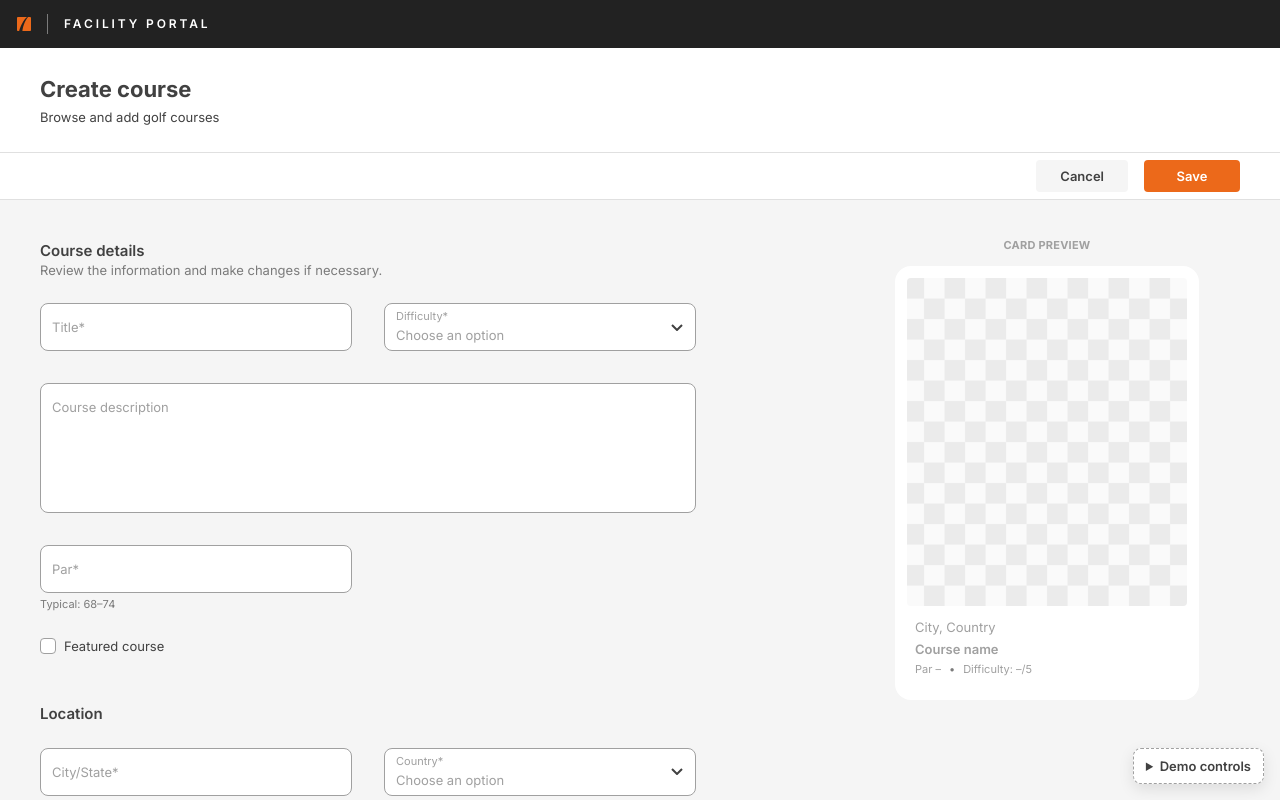
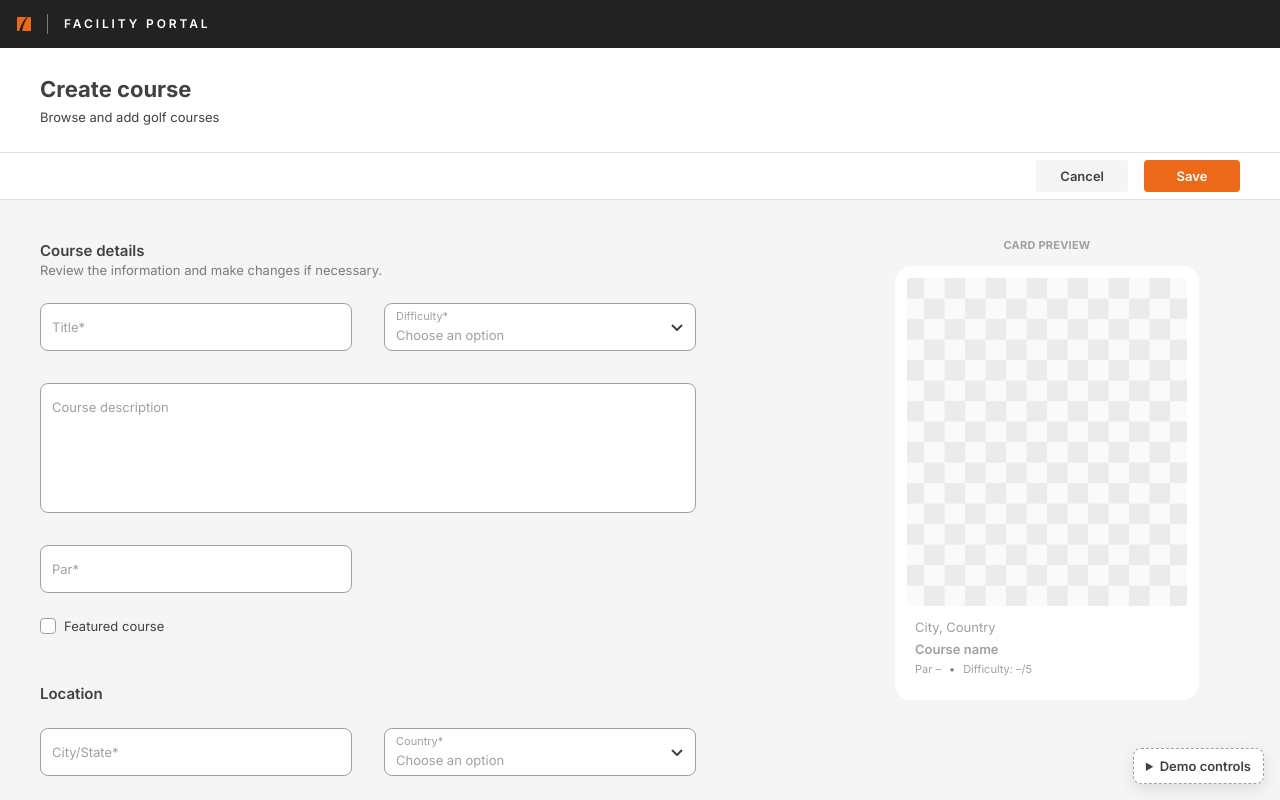
Before and after one commit to dannywp/course-manager, a React (Vite) app: page /courses/new in a window 1280 px wide. Shown: the top 800 px of the page. Built offline with nearby package versions, Linux system fonts and the light colour scheme.

Commit message:
fix(form): remove the par hint, which isn't in Figma

```diff
--- a/src/components/course-form.tsx
+++ b/src/components/course-form.tsx
@@ -73,7 +73,7 @@ export function CourseFormSkeleton() {
               <FieldSkeleton />
               <FieldSkeleton />
               <FieldSkeleton tall className={styles.wide} />
-              <FieldSkeleton withHint />
+              <FieldSkeleton />
             </div>
             <CheckboxSkeleton />
           </section>
@@ -179,7 +179,6 @@ export function CourseForm({ course, saveFailed, onSubmit }: CourseFormProps) {
                 label="Par*"
                 inputMode="numeric"
                 required
-                hint="Typical: 68–74"
                 error={errors.par?.message}
                 {...register('par', { valueAsNumber: true })}
               />
--- a/src/components/form-fields.module.css
+++ b/src/components/form-fields.module.css
@@ -139,17 +139,9 @@
   background: var(--color-white);
 }
 
-.hint,
 .error {
   margin-top: var(--space-4);
   font: var(--font-label);
-}
-
-.hint {
-  color: var(--color-dark-gray);
-}
-
-.error {
   color: var(--color-text);
 }
 
--- a/src/components/form-fields.tsx
+++ b/src/components/form-fields.tsx
@@ -4,7 +4,6 @@ import styles from './form-fields.module.css'
 type FieldProps = {
   label: string
   error?: string
-  hint?: string
   className?: string
 }
 
@@ -17,23 +16,21 @@ type ControlProps = {
 function Field({
   label,
   error,
-  hint,
   className = '',
   children,
 }: FieldProps & { children: (control: ControlProps) => ReactNode }) {
   const id = useId()
-  const messageId = useId()
-  const message = error ?? hint
+  const errorId = useId()
 
   return (
     <div className={`${styles.field} ${className}`}>
-      {children({ id, 'aria-invalid': error !== undefined, 'aria-describedby': message ? messageId : undefined })}
+      {children({ id, 'aria-invalid': error !== undefined, 'aria-describedby': error ? errorId : undefined })}
       <label htmlFor={id} className={styles.label}>
         {label}
       </label>
-      {message && (
-        <p id={messageId} className={error ? styles.error : styles.hint}>
-          {message}
+      {error && (
+        <p id={errorId} className={styles.error}>
+          {error}
         </p>
       )}
     </div>
@@ -43,11 +40,10 @@ function Field({
 export function TextField({
   label,
   error,
-  hint,
   ...input
 }: Omit<FieldProps, 'className'> & Omit<ComponentProps<'input'>, 'className' | 'placeholder'>) {
   return (
-    <Field label={label} error={error} hint={hint}>
+    <Field label={label} error={error}>
       {(control) => <input type="text" {...input} {...control} className={styles.control} placeholder=" " />}
     </Field>
   )
@@ -58,7 +54,7 @@ export function TextAreaField({
   error,
   className,
   ...textarea
-}: Omit<FieldProps, 'hint'> & Omit<ComponentProps<'textarea'>, 'className' | 'placeholder'>) {
+}: FieldProps & Omit<ComponentProps<'textarea'>, 'className' | 'placeholder'>) {
   return (
     <Field label={label} error={error} className={className}>
       {(control) => (
@@ -88,11 +84,10 @@ export function SelectField({
   )
 }
 
-export function FieldSkeleton({ tall = false, withHint = false, className = '' }: { tall?: boolean; withHint?: boolean; className?: string }) {
+export function FieldSkeleton({ tall = false, className = '' }: { tall?: boolean; className?: string }) {
   return (
     <div className={`${styles.field} ${className}`}>
       <div className={`${styles.controlSkeleton} ${tall ? styles.tall : ''}`} />
-      {withHint && <p className={styles.hint}>&nbsp;</p>}
     </div>
   )
 }
```
Also changed, not shown: 1 other file (tests, documents, lock files or other folders).
